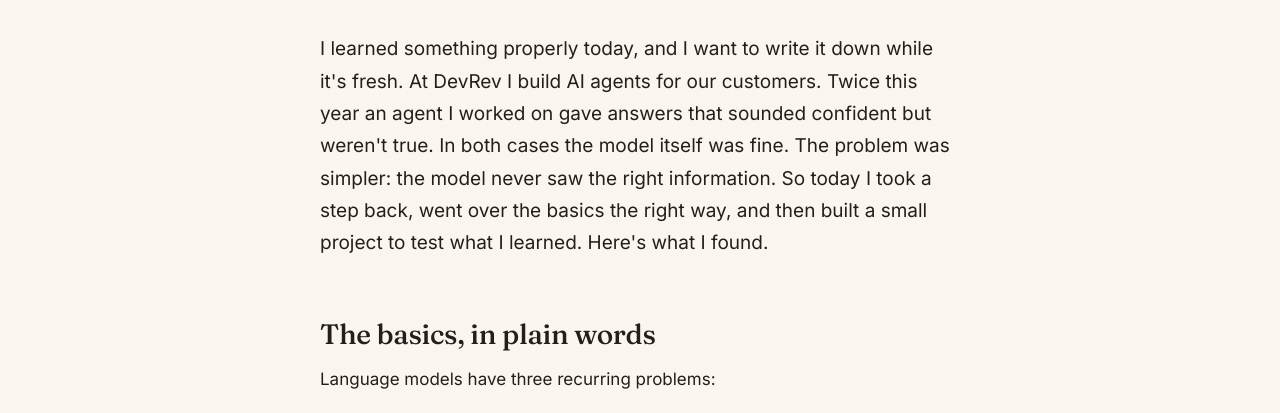
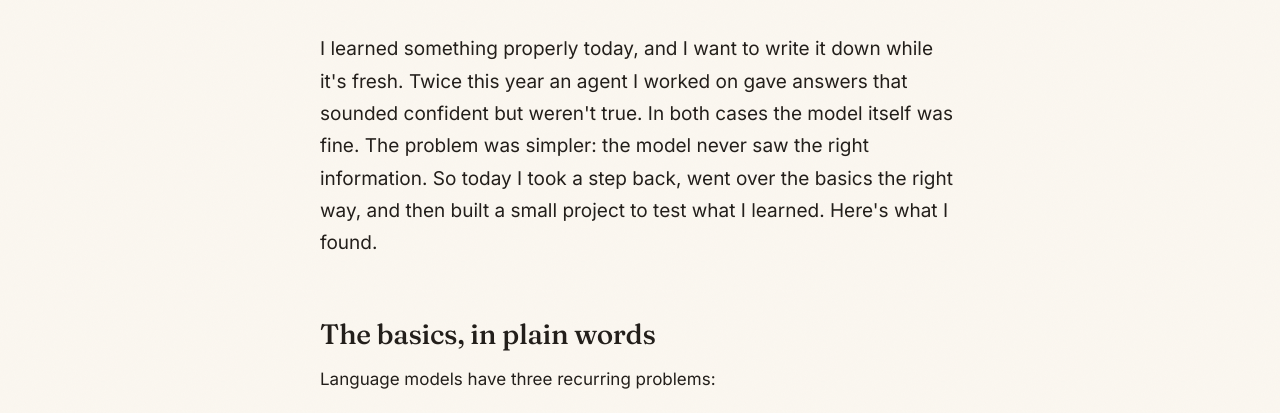
Before and after one commit to asmitahanchate/asmitahanchate.github.io, a plain HTML site: page blog/ai-concepts-01-rag-and-my-work.html in a window 1280 px wide. Shown: the part 385-798 px from the top of the page. Drawn offline with Linux system fonts and the light colour scheme.

Commit message:
Trim DevRev line from RAG post lede

```diff
--- a/blog/ai-concepts-01-rag-and-my-work.html
+++ b/blog/ai-concepts-01-rag-and-my-work.html
@@ -49,7 +49,7 @@
   </header>
 
   <article>
-    <p class="lede">I learned something properly today, and I want to write it down while it's fresh. At DevRev I build AI agents for our customers. Twice this year an agent I worked on gave answers that sounded confident but weren't true. In both cases the model itself was fine. The problem was simpler: the model never saw the right information. So today I took a step back, went over the basics the right way, and then built a small project to test what I learned. Here's what I found.</p>
+    <p class="lede">I learned something properly today, and I want to write it down while it's fresh. Twice this year an agent I worked on gave answers that sounded confident but weren't true. In both cases the model itself was fine. The problem was simpler: the model never saw the right information. So today I took a step back, went over the basics the right way, and then built a small project to test what I learned. Here's what I found.</p>
 
     <h2>The basics, in plain words</h2>
     <p>Language models have three recurring problems:</p>
```
